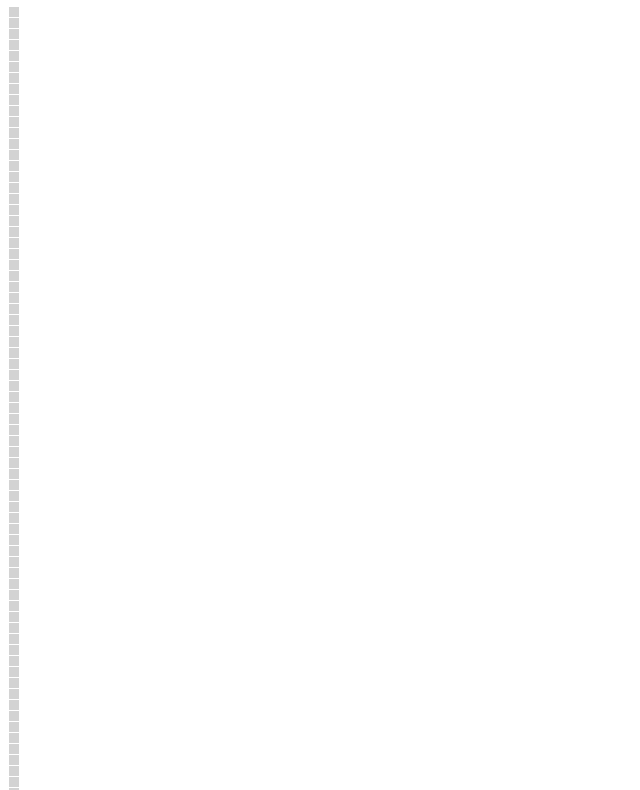
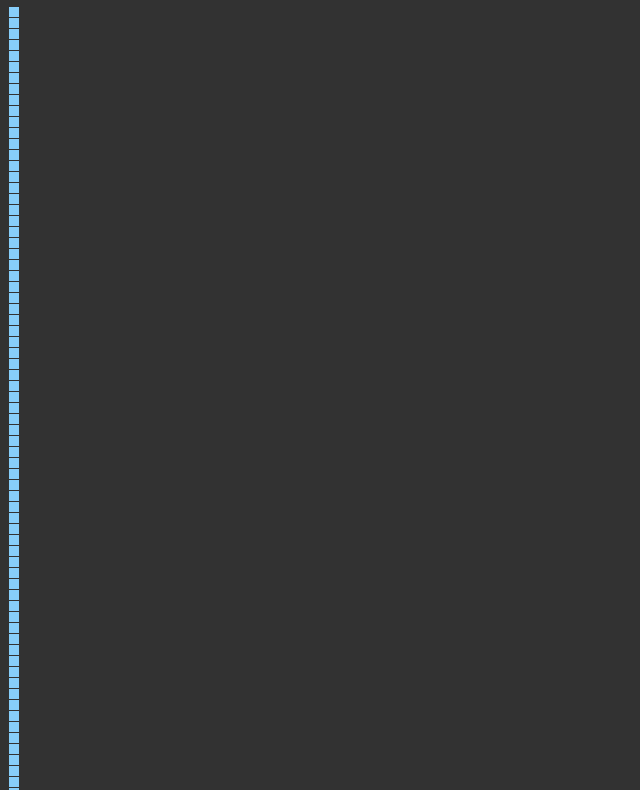
Before and after one commit to tran-kenneth/odin-etch-a-sketch, a plain HTML site: page index.html in a window 1280 px wide. Shown: the part 73-863 px from the top of the page, without its empty margins (0-640 px from the left). Drawn offline with Linux system fonts and the light colour scheme.

Commit message:
Edit webpage colours to be dark mode

```diff
--- a/styles.css
+++ b/styles.css
@@ -1,6 +1,10 @@
+body {
+  background-color: rgb(50, 50, 50);
+}
+
 .grid-pixel {
   width: 10px;
   height: 10px;
-  background-color: lightgray;
+  background-color: lightskyblue;
   margin: 1px;
 }
```
